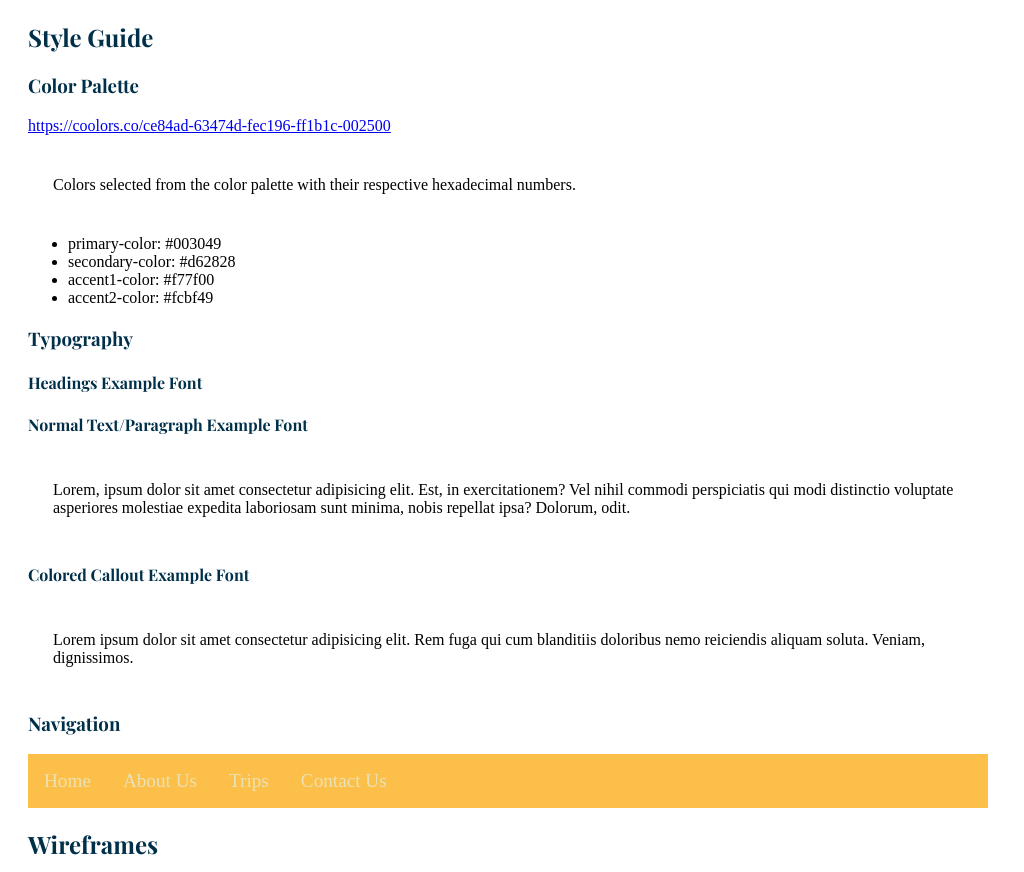
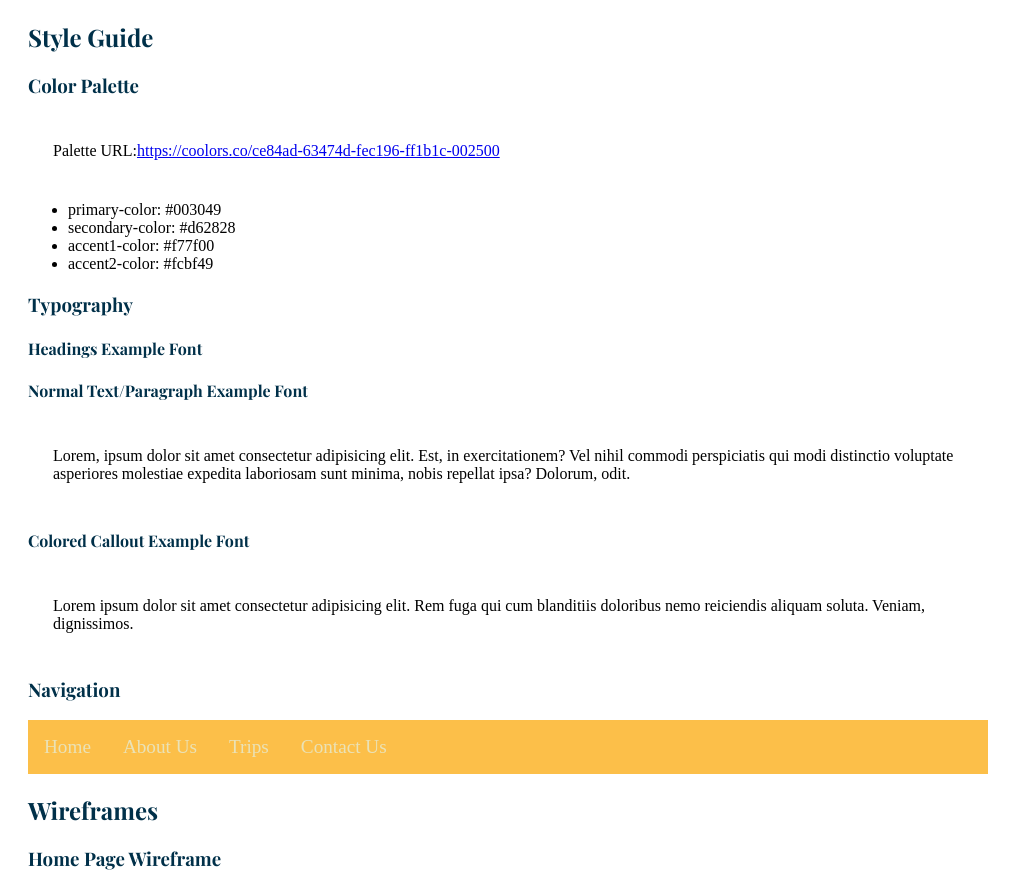
Before and after one commit to JJerjes/wdd130, a plain HTML site: page wwr/site-plan-rafting.html in a window 1280 px wide. Shown: the part 1088-1960 px from the top of the page, without its empty margins (0-1024 px from the left). Drawn offline with nearby package versions, Linux system fonts and the light colour scheme; a web font is replaced by a local one.

Commit message:
udpate palette

```diff
--- a/wwr/site-plan-rafting.html
+++ b/wwr/site-plan-rafting.html
@@ -30,8 +30,8 @@
         <h2>Style Guide</h2>
 
         <h3>Color Palette</h3>
-        <a href="https://coolors.co/palette/003049-d62828-f77f00-fcbf49-eae2b7" target="_blank">https://coolors.co/ce84ad-63474d-fec196-ff1b1c-002500</a>
-        <p>Colors selected from the color palette with their respective hexadecimal numbers.</p>
+
+        <p>Palette URL:<a href="https://coolors.co/palette/003049-d62828-f77f00-fcbf49-eae2b7" target="_blank">https://coolors.co/ce84ad-63474d-fec196-ff1b1c-002500</a> </p>
             <ul>
                 <li>primary-color: #003049</li>
                 <li>secondary-color: #d62828</li>
```
